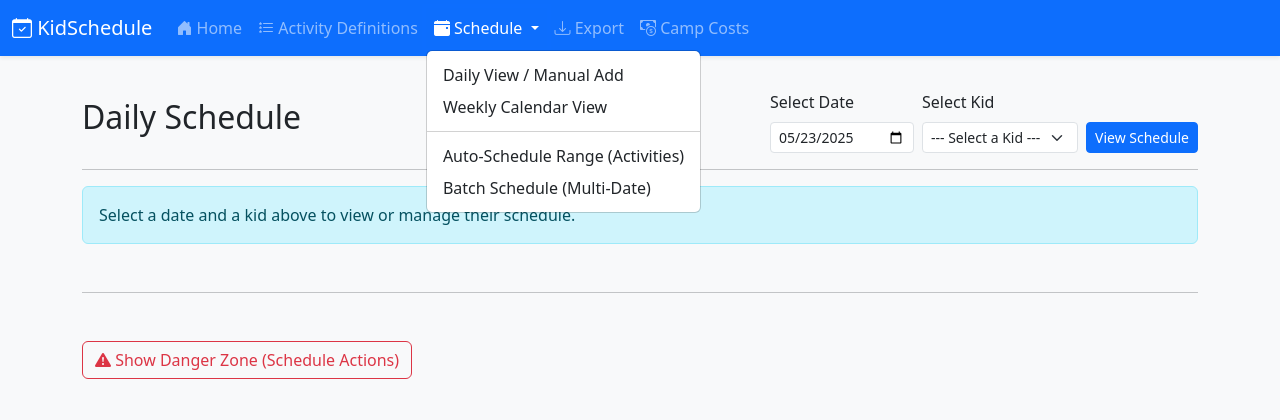
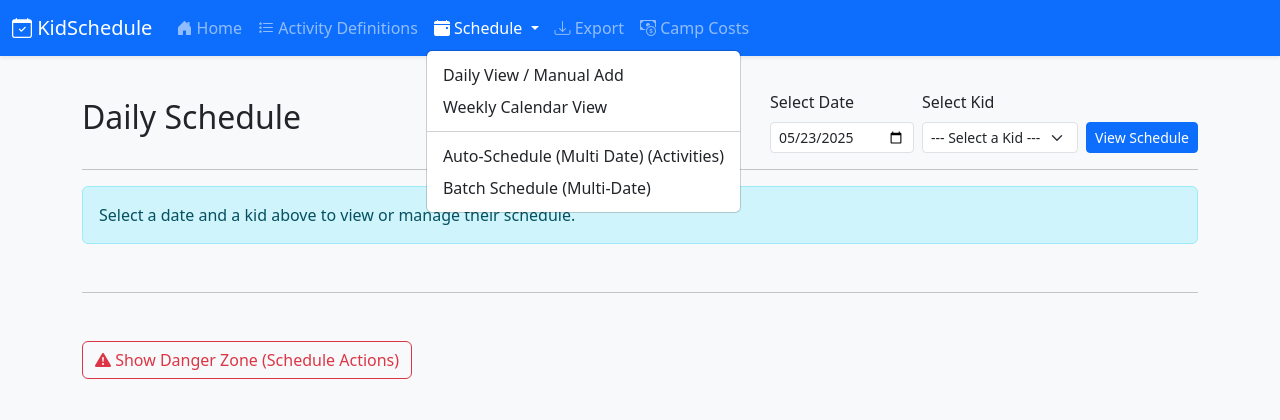
Before and after one commit to TakeYourWingsOutside/SummerScheduleAssistant, a Flask app: page /schedule/ in a window 1280 px wide, after a click on "Schedule". Shown: the top 420 px of the page. Run offline with Flask 3, Linux system fonts and the light colour scheme; some libraries are stand-ins or nearby versions.

Commit message:
updated to multi-select for auto scheduling

```diff
--- a/app/forms.py
+++ b/app/forms.py
@@ -1,11 +1,11 @@
 from flask_wtf import FlaskForm
 from wtforms import (
     StringField, TextAreaField, IntegerField, BooleanField, SubmitField,
-    SelectMultipleField, widgets, DateField, TimeField, SelectField, FloatField
+    SelectMultipleField, widgets, DateField, TimeField, SelectField, FloatField, HiddenField
 )
 from wtforms.validators import DataRequired, NumberRange, Length, Optional, ValidationError
 from .models import Kid, Activity
-from datetime import date, timedelta
+from datetime import date, timedelta, datetime
 
 class MultiCheckboxField(SelectMultipleField):
     widget = widgets.ListWidget(prefix_label=False)
@@ -74,19 +74,48 @@ class EditScheduledEventDetailsForm(FlaskForm):
     is_overnight_camp = BooleanField('Is Overnight Camp')
     submit_edit_details = SubmitField('Update Details')
 
-class ScheduleRangeForm(FlaskForm):
-    # ... (definition as before) ...
-    kid_id = SelectField('Select Kid', coerce=int, validators=[DataRequired()])
-    start_date = DateField('Start Date', validators=[DataRequired()], format='%Y-%m-%d', default=lambda: date.today())
-    end_date = DateField('End Date', validators=[DataRequired()], format='%Y-%m-%d', default=lambda: date.today() + timedelta(days=6))
-    submit_range_schedule = SubmitField('Auto-Schedule Regular Activities for Range')
-    def __init__(self, *args, **kwargs):
-        super(ScheduleRangeForm, self).__init__(*args, **kwargs)
-        self.kid_id.choices = [(0, "--- Select a Kid ---")] + [(k.id, k.name) for k in Kid.query.order_by(Kid.name).all()]
-    def validate_end_date(self, field):
-        if self.start_date.data and field.data:
-            if field.data < self.start_date.data: raise ValidationError('End date must not be earlier than start date.')
-            if (field.data - self.start_date.data).days > 30 : raise ValidationError('Date range cannot exceed 31 days for auto-scheduling.')
+
+class AutoScheduleMultiDatesForm(FlaskForm):
+    """Form for scheduling multiple specific days for a kid"""
+
+    kid_id = SelectField('Kid', coerce=int, validators=[DataRequired()])
+
+    # Hidden field for storing comma-separated dates
+    selected_dates = HiddenField('Selected Dates', validators=[
+        DataRequired(message="Please select at least one date")
+    ])
+
+    submit_range_schedule = SubmitField('Auto-Schedule Selected Days')
+
+    def validate_selected_dates(self, field):
+        """Validates that dates are formatted correctly and aren't in the past"""
+        if not field.data or field.data.strip() == '':
+            raise ValidationError("Please select at least one date")
+
+        date_strings = field.data.split(',')
+        today = date.today()
+        valid_dates = []
+
+        for date_str in date_strings:
+            date_str = date_str.strip()
+            if not date_str:
+                continue
+
+            try:
+                # Try to parse each date
+                selected_date = datetime.strptime(date_str, "%Y-%m-%d").date()
+
+                # Check if date is in the past
+                if selected_date < today:
+                    raise ValidationError(f"Selected date {selected_date} is in the past")
+
+                valid_dates.append(date_str)
+            except ValueError:
+                # This will catch incorrectly formatted dates
+                raise ValidationError(f"Invalid date format: {date_str}")
+
+        if not valid_dates:
+            raise ValidationError("Please select at least one valid date")
 
 class ExportForm(FlaskForm):
     # ... (definition as before) ...
--- a/app/routes/schedule_routes.py
+++ b/app/routes/schedule_routes.py
@@ -2,7 +2,7 @@ from flask import Blueprint, render_template, redirect, url_for, flash, request,
 from app import db
 from app.models import Kid, Activity, ScheduledEvent
 from app.forms import (
-    SelectDateKidForm, ScheduleActivityForm, ScheduleRangeForm,
+    SelectDateKidForm, ScheduleActivityForm, AutoScheduleMultiDatesForm,
     EditScheduledEventDetailsForm, ScheduleCampSessionForm,
     BatchScheduleMultiDateForm, ExportForm, EditCampSessionForm # Ensure all form imports are correct
 )
@@ -259,6 +259,7 @@ def delete_scheduled_event(event_id):
         print(f"ERROR (delete_scheduled_event API): {str(e)}") # Log to server
         return jsonify({"success": False, "message": f"Error removing event: {str(e)}"}), 500
 
+
 @bp.route('/event/<int:event_id>/edit_details', methods=['GET', 'POST'])
 def edit_scheduled_event_details(event_id):
     event = ScheduledEvent.query.get_or_404(event_id); form = EditScheduledEventDetailsForm(obj=event)
@@ -298,6 +299,7 @@ def edit_scheduled_event_details(event_id):
         for f, errs in form.errors.items(): [flash(f"Error in {getattr(form,f).label.text if hasattr(getattr(form,f),'label') else f}: {e}", "danger") for e in errs]
     return render_template('schedule/edit_event_details.html', form=form, event=event)
 
+
 @bp.route('/confirm_event/<int:event_id>/<decision>', methods=['POST'])
 def confirm_event(event_id, decision):
     event = ScheduledEvent.query.get_or_404(event_id); r_kid_id=event.kid_id; r_date_str=event.date.strftime('%Y-%m-%d')
@@ -319,6 +321,7 @@ def confirm_event(event_id, decision):
     except Exception as e: db.session.rollback(); flash(f"Error: {str(e)}", "error")
     return redirect(url_for('schedule.view_day_schedule', date=r_date_str, kid_id=r_kid_id))
 
+
 @bp.route('/auto_schedule/<int:kid_id>/<schedule_date_str>', methods=['POST'])
 def trigger_auto_schedule_day(kid_id, schedule_date_str):
     kid=Kid.query.get_or_404(kid_id);
@@ -327,28 +330,57 @@ def trigger_auto_schedule_day(kid_id, schedule_date_str):
     succ, msg = auto_schedule_day(kid.id, s_date); flash(msg, 'success' if succ else 'error')
     return redirect(url_for('schedule.view_day_schedule', date=schedule_date_str, kid_id=kid_id))
 
-@bp.route('/range', methods=['GET', 'POST'])
-def trigger_range_schedule(): # For auto-scheduling regular activities
-    form = ScheduleRangeForm()
-    if form.validate_on_submit() and form.submit_range_schedule.data:
-        kid_id=form.kid_id.data; s_date=form.start_date.data; e_date=form.end_date.data
-        if kid_id == 0: flash("Select a kid.", "error")
+
+@bp.route('/auto_schedule', methods=['GET', 'POST'])
+def trigger_range_schedule():
+    """Handler for auto-scheduling multiple dates"""
+    form = AutoScheduleMultiDatesForm()
+
+    # Populate the kid dropdown
+    form.kid_id.choices = [(kid.id, kid.name) for kid in Kid.query.order_by(Kid.name).all()]
+
+    results = []
+
+    if form.validate_on_submit():
+        kid_id = form.kid_id.data
+        selected_dates_str = form.selected_dates.data
+
+        # Get the kid
+        kid = Kid.query.get_or_404(kid_id)
+
+        # Process each selected date
+        selected_dates = [date.strip() for date in selected_dates_str.split(',') if date.strip()]
+
+        for date_str in selected_dates:
+            try:
+                # Convert string to date object
+                schedule_date = datetime.strptime(date_str, "%Y-%m-%d").date()
+
+
+                # Call your auto-scheduling function
+                result = auto_schedule_day(kid_id, schedule_date)  # Use the correct parameter name
+
+                # Add result to results list
+                if result:
+                    results.append(f"Successfully scheduled {schedule_date.strftime('%A, %b %d')}: {result}")
+                else:
+                    results.append(f"No changes needed for {schedule_date.strftime('%A, %b %d')}")
+
+            except Exception as e:
+                results.append(f"Error scheduling {date_str}: {str(e)}")
+
+        # If we successfully processed dates, redirect to view the first date's schedule
+        if selected_dates:
+            first_date = datetime.strptime(selected_dates[0], "%Y-%m-%d").date()
+            flash(f"Auto-scheduled {len(selected_dates)} days for {kid.name}. See the daily schedules for details.", "success")
+            return redirect(url_for('schedule.view_day_schedule', date=first_date.strftime('%Y-%m-%d')))
         else:
-            kid = Kid.query.get(kid_id); c_date = s_date; successes, errors = [], []; days_p = 0
-            max_d = min((e_date - s_date).days + 1, 31 if (e_date - s_date).days + 1 > 0 else 1)
-            while c_date <= e_date and days_p < max_d:
-                days_p += 1; succ, msg = auto_schedule_day(kid.id, c_date)
-                if succ and ("Auto-scheduled" in msg or "activities added" in msg): successes.append(f"{c_date.strftime('%Y-%m-%d')}: {msg}")
-                elif not succ or "No suitable" in msg or "already sufficiently" in msg : errors.append(f"{c_date.strftime('%Y-%m-%d')}: {msg}") # Capture all non-explicit successes as errors/warnings
-                c_date += timedelta(days=1)
-            if successes: flash("Range scheduling - successful days:", 'info'); [flash(msg, 'success') for msg in successes]
-            if errors: flash("Range scheduling - days with issues/no new events:", 'info'); [flash(msg, 'warning' if "already" in msg or "No suitable" in msg else 'error') for msg in errors]
-            if not successes and not errors and days_p > 0: flash("No new activities were auto-scheduled for the selected range.", 'info')
-            elif days_p == 0 : flash("No days processed in range.", "warning")
-            return redirect(url_for('schedule.trigger_range_schedule'))
-    elif request.method == 'POST' and form.errors:
-        for f, errs in form.errors.items(): [flash(f"Error in {getattr(form,f).label.text if hasattr(getattr(form,f),'label') else f}: {e}", "danger") for e in errs]
-    return render_template('schedule/schedule_range.html', form=form, TARGET_DAILY_MINUTES=TARGET_DAILY_MINUTES)
+            flash("No valid dates were selected for scheduling.", "warning")
+
+    return render_template('schedule/auto_schedule_multi_days.html',
+                           form=form,
+                           results=results,
+                           TARGET_DAILY_MINUTES=TARGET_DAILY_MINUTES)
 
 # --- Route for FullCalendar Page (this is user-facing, not API) ---
 @bp.route('/week')
--- a/app/templates/index.html
+++ b/app/templates/index.html
@@ -68,7 +68,7 @@
     <h4 class="alert-heading">It's a Free Day!</h4>
     <p>No activities scheduled for today. Enjoy the unscheduled time!</p>
     <hr>
-    <p class="mb-0">You can always <a href="{{ url_for('schedule.view_day_schedule', date=todays_date.strftime('%Y-%m-%d')) }}" class="alert-link">add some activities for today</a> or <a href="{{ url_for('schedule.trigger_range_schedule') }}" class="alert-link">auto-schedule the week</a>.</p>
+    <p class="mb-0">You can always <a href="{{ url_for('schedule.view_day_schedule', date=todays_date.strftime('%Y-%m-%d')) }}" class="alert-link">add some activities for today</a> or <a href="{{ url_for('schedule.trigger_multi_days_schedule') }}" class="alert-link">auto-schedule the week</a>.</p>
 </div>
 {% endif %}
 
--- a/app/templates/layout.html
+++ b/app/templates/layout.html
@@ -100,7 +100,7 @@
                         <li><a class="dropdown-item" href="{{ url_for('schedule.view_day_schedule') }}">Daily View / Manual Add</a></li>
                         <li><a class="dropdown-item" href="{{ url_for('schedule.view_week_schedule') }}">Weekly Calendar View</a></li>
                         <li><hr class="dropdown-divider"></li>
-                        <li><a class="dropdown-item" href="{{ url_for('schedule.trigger_range_schedule') }}">Auto-Schedule Range (Activities)</a></li>
+                        <li><a class="dropdown-item" href="{{ url_for('schedule.trigger_range_schedule') }}">Auto-Schedule (Multi Date) (Activities)</a></li>
                         {# Link to "Schedule Camp Session" is on the Activities page #}
                         {# Corrected link for Batch Schedule (Multi-Date) #}
                         <li><a class="dropdown-item" href="{{ url_for('schedule.batch_schedule_activity_multi_date') }}">Batch Schedule (Multi-Date)</a></li>
```
Also changed, not shown: app/templates/schedule/auto_schedule_multi_days.html (added, +94 -0 lines), app/templates/schedule/schedule_range.html (deleted, +0 -47 lines), app.db, app/templates/schedule/schedule_form.html (deleted).
